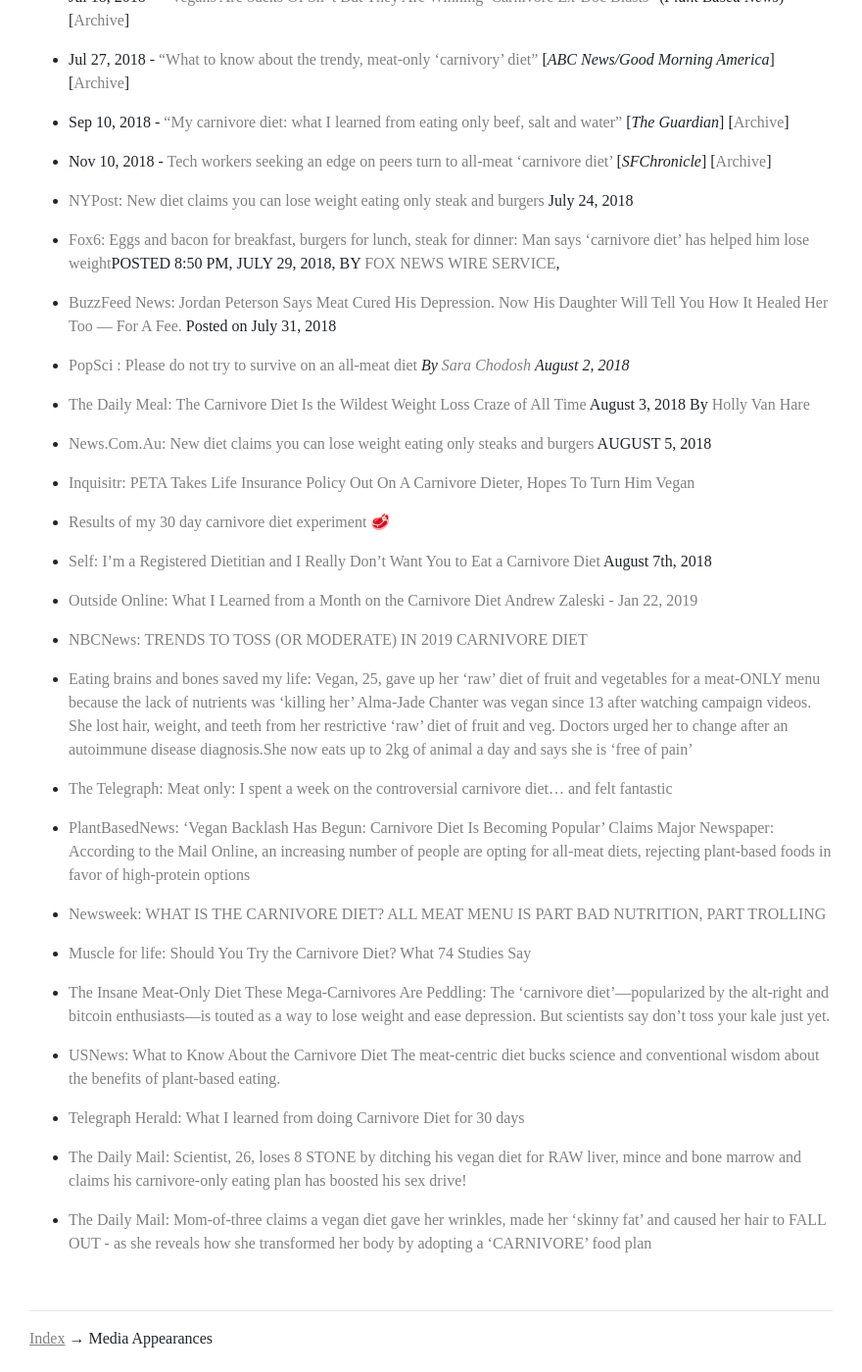
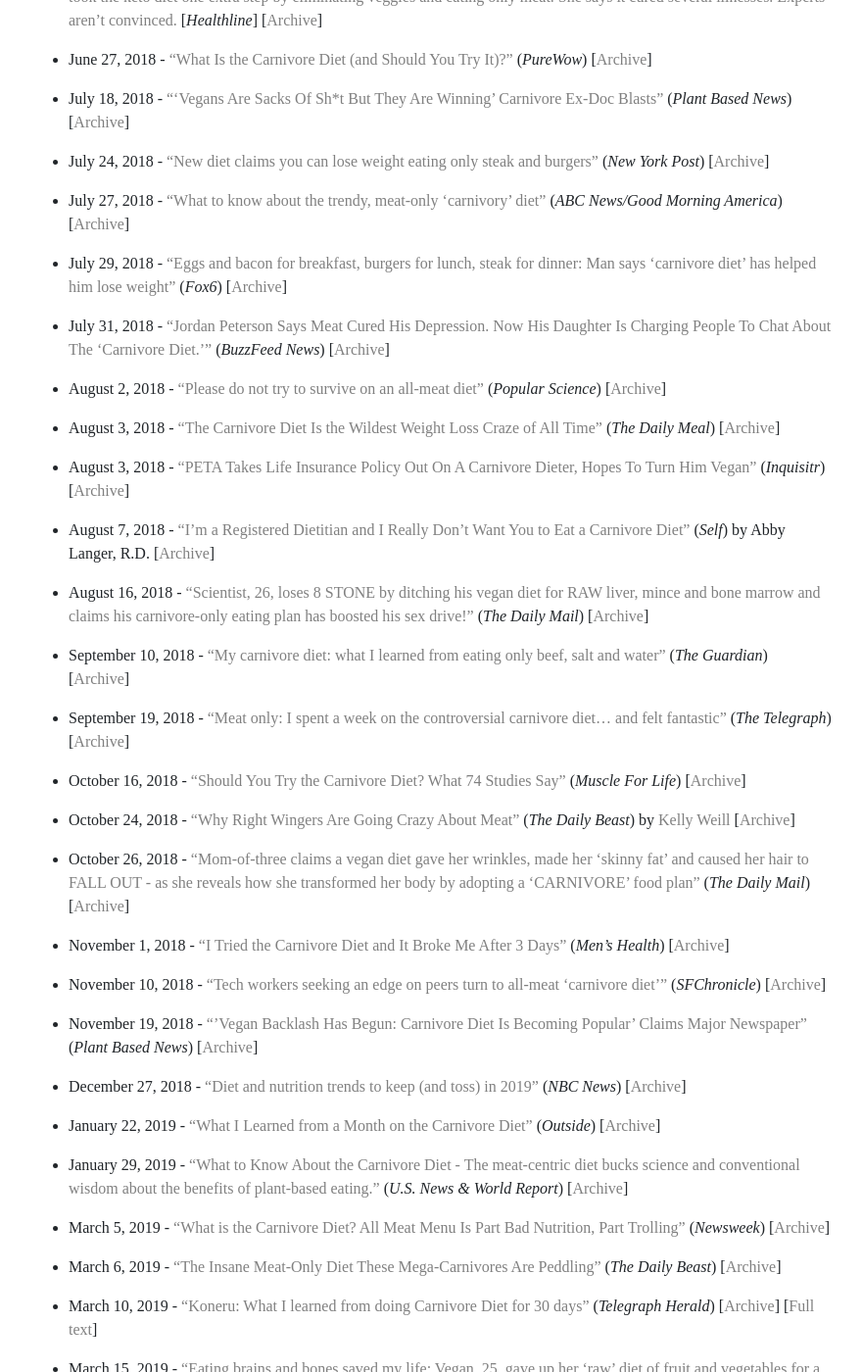
Before and after one commit to bitstein/justmeat.co, a Jekyll site: the page built from wiki/pages/media.md, in a window 1280 px wide and 1400 px high, scrolled down 850 px. Shown: the whole window at 98% size, without its empty margins (200-1080 px from the left). Built offline with Jekyll 4.4.1, drawn with Linux system fonts in a browser that asks for light colours; nearby versions of some CDN libraries; some web fonts are replaced; some of the changed text lies outside the part shown.

Commit message:
Update media.md - Formatting fixes and add articles

```diff
--- a/wiki/pages/media.md
+++ b/wiki/pages/media.md
@@ -5,13 +5,17 @@
 * TOC
 {:toc}
 
-* Sept 22, 2017 - [“Steak Is the New Salad: Why These Techies Are Embracing an All-Meat Diet”](https://www.inc.com/sonya-mann/bitcoin-carnivores.html) (_Inc._) by [Sonya Mann](https://www.twitter.com/sonyaellenmann) [[Archive](https://web.archive.org/web/20181005220151/https://www.inc.com/sonya-mann/bitcoin-carnivores.html)]
+* September 30, 2013 - [“This Guy’s Eaten Nothing but Raw Meat for Five Years”](https://www.vice.com/en_us/article/nnqw3q/this-guy-has-eaten-nothing-but-raw-meat-for-five-years) (_VICE_) [[Archive](https://web.archive.org/web/20181224213811/https://www.vice.com/en_us/article/nnqw3q/this-guy-has-eaten-nothing-but-raw-meat-for-five-years)]
 
-* Sept 29, 2017 - [“Inside the World of the 'Bitcoin Carnivores' Why a small community of Bitcoin users is eating meat exclusively.”](https://motherboard.vice.com/en_us/article/ne74nw/inside-the-world-of-the-bitcoin-carnivores) (_Vice Motherboard_) [[Archive](https://archive.fo/9Akhe)]
+* December 16, 2015 - [“Checking in with the Guy Who’s Eaten Nothing but Raw Meat for the Last Seven Years”](https://www.vice.com/en_us/article/avyqjg/its-now-seven-years-since-this-guy-ate-anything-besides-raw-meat) [[Archive](https://web.archive.org/web/20180705003436/https://www.vice.com/en_us/article/avyqjg/its-now-seven-years-since-this-guy-ate-anything-besides-raw-meat)]
 
-* Jan 12, 2018 - [“Danielle Smith: If you want to improve your health, eat more meat”](https://globalnews.ca/news/3961519/danielle-smith-if-you-want-to-improve-your-health-eat-more-meat/) (_Global News_) [[Archive](https://web.archive.org/web/20180615023843/https://globalnews.ca/news/3961519/danielle-smith-if-you-want-to-improve-your-health-eat-more-meat/)]
+* September 22, 2017 - [“Steak Is the New Salad: Why These Techies Are Embracing an All-Meat Diet”](https://www.inc.com/sonya-mann/bitcoin-carnivores.html) (_Inc._) by [Sonya Mann](https://www.twitter.com/sonyaellenmann) [[Archive](https://web.archive.org/web/20181005220151/https://www.inc.com/sonya-mann/bitcoin-carnivores.html)]
 
-* Feb 8, 2018 - [“I Ate Nothing but Meat for 2 Weeks. Here's What It Was Like”](https://www.inc.com/sonya-mann/carnivory-zero-carb-experiment.html) (_Inc._) by [Sonya Mann](https://www.twitter.com/sonyaellenmann) [[Archive](https://web.archive.org/web/20190103155757/https://www.inc.com/sonya-mann/carnivory-zero-carb-experiment.html)]
+* September 29, 2017 - [“Inside the World of the 'Bitcoin Carnivores' Why a small community of Bitcoin users is eating meat exclusively.”](https://motherboard.vice.com/en_us/article/ne74nw/inside-the-world-of-the-bitcoin-carnivores) (_Vice Motherboard_) [[Archive](https://archive.fo/9Akhe)]
+
+* January 12, 2018 - [“Danielle Smith: If you want to improve your health, eat more meat”](https://globalnews.ca/news/3961519/danielle-smith-if-you-want-to-improve-your-health-eat-more-meat/) (_Global News_) [[Archive](https://web.archive.org/web/20180615023843/https://globalnews.ca/news/3961519/danielle-smith-if-you-want-to-improve-your-health-eat-more-meat/)]
+
+* February 8, 2018 - [“I Ate Nothing but Meat for 2 Weeks. Here's What It Was Like”](https://www.inc.com/sonya-mann/carnivory-zero-carb-experiment.html) (_Inc._) by [Sonya Mann](https://www.twitter.com/sonyaellenmann) [[Archive](https://web.archive.org/web/20190103155757/https://www.inc.com/sonya-mann/carnivory-zero-carb-experiment.html)]
 
 * May 11, 2018 - [“They mock vegans and eat 4lb of steak a day: meet ‘carnivore dieters’”](https://www.theguardian.com/lifeandstyle/2018/may/11/the-carnivore-diet-all-meat-health-benefits-dangers) (_The Guardian_) by [Olivia Solon](https://twitter.com/oliviasolon) [[Archive](https://web.archive.org/web/20190313215223/https://www.theguardian.com/lifeandstyle/2018/may/11/the-carnivore-diet-all-meat-health-benefits-dangers)]
 
@@ -21,52 +25,52 @@
 
 * June 27, 2018 - [“What Is the Carnivore Diet (and Should You Try It)?”](https://www.purewow.com/wellness/carnivore-diet) (_PureWow_) [[Archive](https://web.archive.org/web/20190323125811/https://www.purewow.com/wellness/carnivore-diet)]
 
-* Jul 18, 2018 - [“‘Vegans Are Sacks Of Sh\*t But They Are Winning’ Carnivore Ex-Doc Blasts”](https://www.plantbasednews.org/post/fight-vegan-agenda-if-you-love-your-kids) (_Plant Based News_) [[Archive](https://web.archive.org/save/https://www.plantbasednews.org/post/fight-vegan-agenda-if-you-love-your-kids)]
+* July 18, 2018 - [“‘Vegans Are Sacks Of Sh\*t But They Are Winning’ Carnivore Ex-Doc Blasts”](https://www.plantbasednews.org/post/fight-vegan-agenda-if-you-love-your-kids) (_Plant Based News_) [[Archive](https://web.archive.org/web/20190323130625/https://www.plantbasednews.org/post/fight-vegan-agenda-if-you-love-your-kids)]
 
-* Jul 27, 2018 - [“What to know about the trendy, meat-only 'carnivory' diet”](https://abcnews.go.com/GMA/Wellness/trendy-meat-carnivory-diet/story?id=56856367) [_ABC News/Good Morning America_] [[Archive](https://web.archive.org/web/20180803092117/https://abcnews.go.com/GMA/Wellness/trendy-meat-carnivory-diet/story?id=56856367)]
+* July 24, 2018 - [“New diet claims you can lose weight eating only steak and burgers”](https://nypost.com/2018/07/24/new-diet-claims-you-can-lose-weight-eating-only-steak-and-burgers/) (_New York Post_) [[Archive](https://web.archive.org/web/20190308131913/https://nypost.com/2018/07/24/new-diet-claims-you-can-lose-weight-eating-only-steak-and-burgers/)]
 
-* Sep 10, 2018 - [“My carnivore diet: what I learned from eating only beef, salt and water”](https://www.theguardian.com/food/2018/sep/10/my-carnivore-diet-jordan-peterson-beef) [_The Guardian_] [[Archive](https://web.archive.org/web/20180911040155/https://www.theguardian.com/food/2018/sep/10/my-carnivore-diet-jordan-peterson-beef)]
+* July 27, 2018 - [“What to know about the trendy, meat-only 'carnivory' diet”](https://abcnews.go.com/GMA/Wellness/trendy-meat-carnivory-diet/story?id=56856367) (_ABC News/Good Morning America_) [[Archive](https://web.archive.org/web/20180803092117/https://abcnews.go.com/GMA/Wellness/trendy-meat-carnivory-diet/story?id=56856367)]
 
-* Nov 10, 2018 - [Tech workers seeking an edge on peers turn to all-meat ‘carnivore diet’](https://www.sfchronicle.com/business/article/Tech-workers-seeking-an-edge-on-their-peers-do-an-13377065.php) [_SFChronicle_] [[Archive](https://web.archive.org/web/20181111022023/https://www.sfchronicle.com/business/article/Tech-workers-seeking-an-edge-on-their-peers-do-an-13377065.php)]
+* July 29, 2018 - [“Eggs and bacon for breakfast, burgers for lunch, steak for dinner: Man says ‘carnivore diet’ has helped him lose weight”](https://fox6now.com/2018/07/29/eggs-and-bacon-for-breakfast-burgers-for-lunch-steak-for-dinner-man-says-carnivore-diet-has-helped-him-lose-weight/) (_Fox6_) [[Archive](https://web.archive.org/web/20180730050204/https://fox6now.com/2018/07/29/eggs-and-bacon-for-breakfast-burgers-for-lunch-steak-for-dinner-man-says-carnivore-diet-has-helped-him-lose-weight/)]
 
-* [NYPost: New diet claims you can lose weight eating only steak and burgers](https://nypost.com/2018/07/24/new-diet-claims-you-can-lose-weight-eating-only-steak-and-burgers/) July 24, 2018
+* July 31, 2018 - [“Jordan Peterson Says Meat Cured His Depression. Now His Daughter Is Charging People To Chat About The ‘Carnivore Diet.’”](https://www.buzzfeednews.com/article/stephaniemlee/jordan-peterson-daughter-mikhaila-meat-carnivore-diet) (_BuzzFeed News_) [[Archive](https://web.archive.org/web/20190220065456/https://www.buzzfeednews.com/article/stephaniemlee/jordan-peterson-daughter-mikhaila-meat-carnivore-diet)]
 
-* [Fox6: Eggs and bacon for breakfast, burgers for lunch, steak for dinner: Man says ‘carnivore diet’ has helped him lose weight](https://fox6now.com/2018/07/29/eggs-and-bacon-for-breakfast-burgers-for-lunch-steak-for-dinner-man-says-carnivore-diet-has-helped-him-lose-weight/)POSTED 8:50 PM, JULY 29, 2018, BY [FOX NEWS WIRE SERVICE](https://fox6now.com/author/fox-news-wire-service/),
+* August 2, 2018 - [“Please do not try to survive on an all-meat diet”](https://www.popsci.com/carnivore-all-meat-diet) (_Popular Science_) [[Archive](https://web.archive.org/web/20180802134547/https://www.popsci.com/carnivore-all-meat-diet)]
 
-* [BuzzFeed News: Jordan Peterson Says Meat Cured His Depression. Now His Daughter Will Tell You How It Healed Her Too — For A Fee.](https://www.buzzfeednews.com/article/stephaniemlee/jordan-peterson-daughter-mikhaila-meat-carnivore-diet) Posted on July 31, 2018
+* August 3, 2018 - [“The Carnivore Diet Is the Wildest Weight Loss Craze of All Time”](https://www.thedailymeal.com/healthy-eating/carnivore-diet-wildest-weight-loss-craze/080318) (_The Daily Meal_) [[Archive](https://web.archive.org/web/20181219164031/https://www.thedailymeal.com/healthy-eating/carnivore-diet-wildest-weight-loss-craze/080318)]
 
-* [PopSci : Please do not try to survive on an all-meat diet](https://www.popsci.com/carnivore-all-meat-diet) *By* [*Sara Chodosh*](https://www.popsci.com/authors/sara-chodosh) *August 2, 2018*
+* August 3, 2018 - [“PETA Takes Life Insurance Policy Out On A Carnivore Dieter, Hopes To Turn Him Vegan”](https://www.inquisitr.com/5014032/peta-takes-life-insurance-policy-out-on-a-carnivore-dieter-hopes-to-turn-him-vegan/) (_Inquisitr_) [[Archive](https://web.archive.org/web/20180804111025/https://www.inquisitr.com/5014032/peta-takes-life-insurance-policy-out-on-a-carnivore-dieter-hopes-to-turn-him-vegan/)]
 
-* [The Daily Meal: The Carnivore Diet Is the Wildest Weight Loss Craze of All Time](https://www.thedailymeal.com/healthy-eating/carnivore-diet-wildest-weight-loss-craze/080318) August 3, 2018 By [Holly Van Hare](https://www.thedailymeal.com/users/holly-van-hare)
+* August 7, 2018 - [“I'm a Registered Dietitian and I Really Don't Want You to Eat a Carnivore Diet”](https://www.self.com/story/im-a-registered-dietitian-and-i-really-dont-want-you-to-eat-a-carnivore-diet) (_Self_) by Abby Langer, R.D. [[Archive](https://web.archive.org/web20190123035309/http://www.self.com/story/im-a-registered-dietitian-and-i-really-dont-want-you-to-eat-a-carnivore-diet)]
 
-* [News.Com.Au: New diet claims you can lose weight eating only steaks and burgers](https://www.news.com.au/lifestyle/fitness/weight-loss/new-diet-claims-you-can-lose-weight-eating-only-steaks-and-burgers/news-story/8827331ce27e199e3f10cbdc296a3c40) AUGUST 5, 2018
+* August 16, 2018 - [“Scientist, 26, loses 8 STONE by ditching his vegan diet for RAW liver, mince and bone marrow and claims his carnivore-only eating plan has boosted his sex drive!”](https://www.dailymail.co.uk/health/article-6066475/Former-obese-vegan-eats-raw-liver-mince-bone-marrow.html) (_The Daily Mail_) [[Archive](https://web.archive.org/web/20190323152951/https://www.dailymail.co.uk/health/article-6066475/Former-obese-vegan-eats-raw-liver-mince-bone-marrow.html)]
 
-* [Inquisitr: PETA Takes Life Insurance Policy Out On A Carnivore Dieter, Hopes To Turn Him Vegan](https://www.inquisitr.com/5014032/peta-takes-life-insurance-policy-out-on-a-carnivore-dieter-hopes-to-turn-him-vegan/)
+* September 10, 2018 - [“My carnivore diet: what I learned from eating only beef, salt and water”](https://www.theguardian.com/food/2018/sep/10/my-carnivore-diet-jordan-peterson-beef) (_The Guardian_) [[Archive](https://web.archive.org/web/20180911040155/https://www.theguardian.com/food/2018/sep/10/my-carnivore-diet-jordan-peterson-beef)]
 
-* [Results of my 30 day carnivore diet experiment 🥩](https://medium.com/@ketocoder/results-of-my-30-day-carnivore-diet-experiment-541409b2484a)
+* September 19, 2018 - [“Meat only: I spent a week on the controversial carnivore diet... and felt fantastic”](https://www.telegraph.co.uk/health-fitness/nutrition/meat-spent-week-controversial-carnivore-diet-felt-fantastic/) (_The Telegraph_) [[Archive](https://web.archive.org/web/20190110195544/https://www.telegraph.co.uk/health-fitness/nutrition/meat-spent-week-controversial-carnivore-diet-felt-fantastic/)]
 
-* [Self: I'm a Registered Dietitian and I Really Don't Want You to Eat a Carnivore Diet](https://www.self.com/story/im-a-registered-dietitian-and-i-really-dont-want-you-to-eat-a-carnivore-diet) August 7th, 2018
+* October 16, 2018 - [“Should You Try the Carnivore Diet? What 74 Studies Say”](https://www.muscleforlife.com/carnivore-diet/) (_Muscle For Life_) [[Archive](https://web.archive.org/web/20190323151359/https://www.muscleforlife.com/carnivore-diet/)]
 
-* [Outside Online: What I Learned from a Month on the Carnivore Diet Andrew Zaleski - Jan 22, 2019](https://www.outsideonline.com/2382501/shawn-baker-carnivore-diet-test)
+* October 24, 2018 - [“Why Right Wingers Are Going Crazy About Meat”](https://www.thedailybeast.com/why-right-wingers-are-going-crazy-about-meat) (_The Daily Beast_) by [Kelly Weill](https://twitter.com/KELLYWEILL) [[Archive](https://web.archive.org/web/20180826013122/https://www.thedailybeast.com/why-right-wingers-are-going-crazy-about-meat)]
 
-* [NBCNews: TRENDS TO TOSS (OR MODERATE) IN 2019 CARNIVORE DIET](https://www.nbcnews.com/better/pop-culture/diet-nutrition-trends-keep-toss-2019-ncna952286)
+* October 26, 2018 - [“Mom-of-three claims a vegan diet gave her wrinkles, made her ‘skinny fat’ and caused her hair to FALL OUT - as she reveals how she transformed her body by adopting a ‘CARNIVORE’ food plan”](https://www.dailymail.co.uk/femail/article-6329445/Mother-three-adopts-carnivore-diet-vegan-six-years-gave-wrinkles.html) (_The Daily Mail_) [[Archive](https://web.archive.org/web/20190323153127/https://www.dailymail.co.uk/femail/article-6329445/Mother-three-adopts-carnivore-diet-vegan-six-years-gave-wrinkles.html)]
 
-* [Eating brains and bones saved my life: Vegan, 25, gave up her 'raw' diet of fruit and vegetables for a meat-ONLY menu because the lack of nutrients was 'killing her' Alma-Jade Chanter was vegan since 13 after watching campaign videos. She lost hair, weight, and teeth from her restrictive 'raw' diet of fruit and veg. Doctors urged her to change after an autoimmune disease diagnosis.She now eats up to 2kg of animal a day and says she is 'free of pain'](https://www.dailymail.co.uk/health/article-6812893/Eating-bones-brains-saved-Vegan-gave-plant-based-diet-killing-her.html)
+* November 1, 2018 - [“I Tried the Carnivore Diet and It Broke Me After 3 Days”](https://www.menshealth.com/nutrition/a24488031/carnivore-diet-results/) (_Men’s Health_) [[Archive](https://web.archive.org/web/20190102210146/https://www.menshealth.com/nutrition/a24488031/carnivore-diet-results/)]
 
-* [The Telegraph: Meat only: I spent a week on the controversial carnivore diet... and felt fantastic](https://www.telegraph.co.uk/health-fitness/nutrition/meat-spent-week-controversial-carnivore-diet-felt-fantastic/)
+* November 10, 2018 - [“Tech workers seeking an edge on peers turn to all-meat ‘carnivore diet’”](https://www.sfchronicle.com/business/article/Tech-workers-seeking-an-edge-on-their-peers-do-an-13377065.php) (_SFChronicle_) [[Archive](https://web.archive.org/web/20181111022023/https://www.sfchronicle.com/business/article/Tech-workers-seeking-an-edge-on-their-peers-do-an-13377065.php)]
 
-* [PlantBasedNews: 'Vegan Backlash Has Begun: Carnivore Diet Is Becoming Popular' Claims Major Newspaper: According to the Mail Online, an increasing number of people are opting for all-meat diets, rejecting plant-based foods in favor of high-protein options](https://www.plantbasednews.org/post/vegan-backlash-carnivore-diet-popular)
+* November 19, 2018 - [“'Vegan Backlash Has Begun: Carnivore Diet Is Becoming Popular' Claims Major Newspaper”](https://www.plantbasednews.org/post/vegan-backlash-carnivore-diet-popular) (_Plant Based News_) [[Archive](https://web.archive.org/web/20190323150926/https://www.plantbasednews.org/post/vegan-backlash-carnivore-diet-popular)]
 
-* [Newsweek: WHAT IS THE CARNIVORE DIET? ALL MEAT MENU IS PART BAD NUTRITION, PART TROLLING](https://www.newsweek.com/carnivore-diet-what-meat-menu-eggs-keto-jordan-peterson-zero-carb-plan-1352342)
+* December 27, 2018 - [“Diet and nutrition trends to keep (and toss) in 2019”](https://www.nbcnews.com/better/pop-culture/diet-nutrition-trends-keep-toss-2019-ncna952286) (_NBC News_) [[Archive](https://web.archive.org/web/20190319144902/https://www.nbcnews.com/better/pop-culture/diet-nutrition-trends-keep-toss-2019-ncna952286)]
 
-* [Muscle for life: Should You Try the Carnivore Diet? What 74 Studies Say](https://www.muscleforlife.com/carnivore-diet/)
+* January 22, 2019 - [“What I Learned from a Month on the Carnivore Diet”](https://www.outsideonline.com/2382501/shawn-baker-carnivore-diet-test) (_Outside_) [[Archive](https://web.archive.org/web/20190203105806/https://www.outsideonline.com/2382501/shawn-baker-carnivore-diet-test)]
 
-* [The Insane Meat-Only Diet These Mega-Carnivores Are Peddling: The ‘carnivore diet’—popularized by the alt-right and bitcoin enthusiasts—is touted as a way to lose weight and ease depression. But scientists say don’t toss your kale just yet.](https://www.thedailybeast.com/the-insane-meat-only-diet-these-mega-carnivores-are-peddling)
+* January 29, 2019 - [“What to Know About the Carnivore Diet - The meat-centric diet bucks science and conventional wisdom about the benefits of plant-based eating.”](https://health.usnews.com/wellness/food/articles/2019-01-29/what-is-the-carnivore-diet) (_U.S. News & World Report_) [[Archive](https://web.archive.org/web/20190322143858/https://health.usnews.com/wellness/food/articles/2019-01-29/what-is-the-carnivore-diet)]
 
-* [USNews: What to Know About the Carnivore Diet The meat-centric diet bucks science and conventional wisdom about the benefits of plant-based eating.](https://health.usnews.com/wellness/food/articles/2019-01-29/what-is-the-carnivore-diet)
+* March 5, 2019 - [“What is the Carnivore Diet? All Meat Menu Is Part Bad Nutrition, Part Trolling”](https://www.newsweek.com/carnivore-diet-what-meat-menu-eggs-keto-jordan-peterson-zero-carb-plan-1352342) (_Newsweek_) [[Archive](https://web.archive.org/web/20190322185846/https://www.newsweek.com/carnivore-diet-what-meat-menu-eggs-keto-jordan-peterson-zero-carb-plan-1352342)]
 
-* [Telegraph Herald: What I learned from doing Carnivore Diet for 30 days](https://www.reddit.com/r/KetoNews/comments/b4g4zq/oncologist_tries_the_carnivore_diet_for_30_days/)
+* March 6, 2019 - [“The Insane Meat-Only Diet These Mega-Carnivores Are Peddling”](https://www.thedailybeast.com/the-insane-meat-only-diet-these-mega-carnivores-are-peddling) (_The Daily Beast_) [[Archive](https://web.archive.org/web/20190323151626/https://www.thedailybeast.com/the-insane-meat-only-diet-these-mega-carnivores-are-peddling)]
 
-* [The Daily Mail: Scientist, 26, loses 8 STONE by ditching his vegan diet for RAW liver, mince and bone marrow and claims his carnivore-only eating plan has boosted his sex drive!](https://www.dailymail.co.uk/health/article-6066475/Former-obese-vegan-eats-raw-liver-mince-bone-marrow.html)
+* March 10, 2019 - [“Koneru: What I learned from doing Carnivore Diet for 30 days”](http://www.telegraphherald.com/news/features/article_95e029a8-cb9d-5e6a-b042-a477364393b8.html) (_Telegraph Herald_) [[Archive](https://web.archive.org/web/20190323152557/http://www.telegraphherald.com/news/features/article_95e029a8-cb9d-5e6a-b042-a477364393b8.html)] [[Full text](https://www.reddit.com/r/KetoNews/comments/b4g4zq/oncologist_tries_the_carnivore_diet_for_30_days/)]
 
-* [The Daily Mail: Mom-of-three claims a vegan diet gave her wrinkles, made her 'skinny fat' and caused her hair to FALL OUT - as she reveals how she transformed her body by adopting a 'CARNIVORE' food plan](https://www.dailymail.co.uk/femail/article-6329445/Mother-three-adopts-carnivore-diet-vegan-six-years-gave-wrinkles.html)
+* March 15, 2019 - [“Eating brains and bones saved my life: Vegan, 25, gave up her ‘raw’ diet of fruit and vegetables for a meat-ONLY menu because the lack of nutrients was ‘killing her’”](https://www.dailymail.co.uk/health/article-6812893/Eating-bones-brains-saved-Vegan-gave-plant-based-diet-killing-her.html) (_The Daily Mail_) [[Archive](https://web.archive.org/web/20190323150650/https://www.dailymail.co.uk/health/article-6812893/Eating-bones-brains-saved-Vegan-gave-plant-based-diet-killing-her.html)]
```
